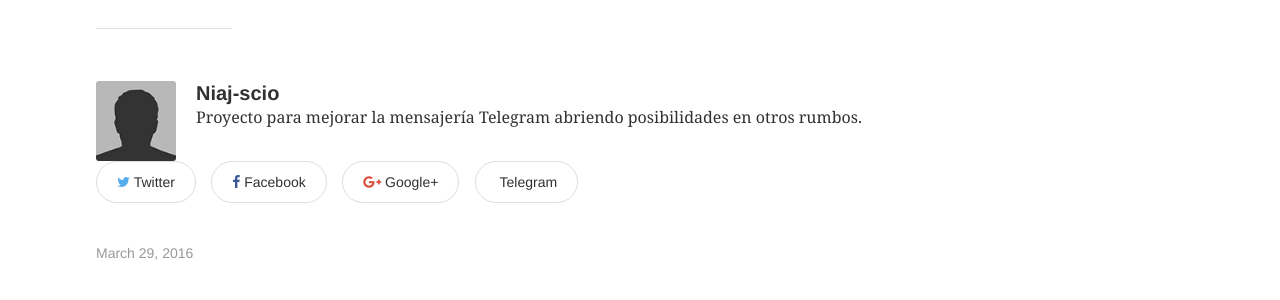
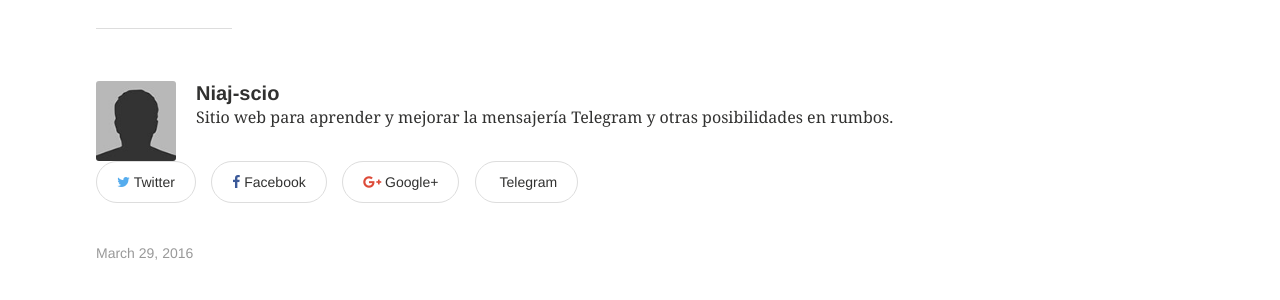
Before and after one commit to SanguiNET/sanguinet.github.io, a Jekyll site: the page built from _posts/articles/2016-03-29-bitcoins.md, in a window 1280 px wide and 900 px high, scrolled down 2644 px. Shown: the part 381-681 px from the top of the window. Built offline with Jekyll 4.4.1, drawn with Linux system fonts in a browser that asks for light colours.

Commit message:
Añado logo

```diff
--- a/_config.yml
+++ b/_config.yml
@@ -1,9 +1,9 @@
 # Site wide configuration
 
 title: Niaj-scio
-description: "Descubriendo un nuevo compartir de mensajería"
-logo: 120x120.gif
-teaser: 400x250.gif
+description: "Descubriendo un nuevo aprendizaje en la mensajería"
+logo: 120x120.png
+teaser: 400x250.png
 locale: es_ES
 url: //niaj-scio.github.io
 
@@ -41,7 +41,7 @@ owner:
   web:
   email: niaj-scio@outlook.com
   twitter: niaj-scio
-  bio: "Proyecto para mejorar la mensajería Telegram abriendo posibilidades en otros rumbos."
+  bio: "Sitio web para aprender y mejorar la mensajería Telegram y otras posibilidades en rumbos."
   avatar: bio-photo.jpg # 160x160 px image for author byline
   google:
     plus:
```
Also changed, not shown: images/120x120.gif (deleted), images/128x128.png (added), images/1600x800.gif (deleted), images/1600x800.png (added), images/400x250.gif (deleted), images/400x250.png (added), images/64x64.png (added), images/apple-touch-icon-precomposed.png, images/niajsciolema.svg (added), images/niajsciologo.png (added), images/niajsciologo.svg (added).
